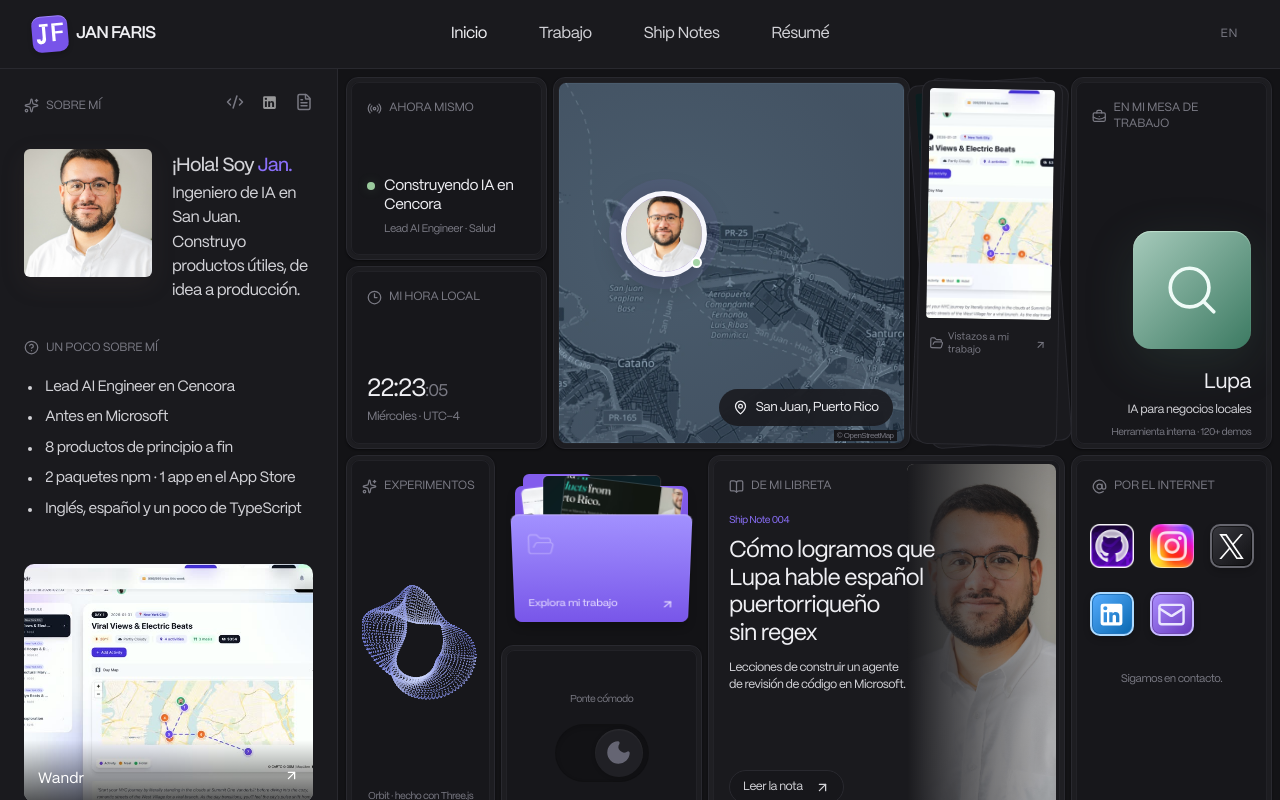
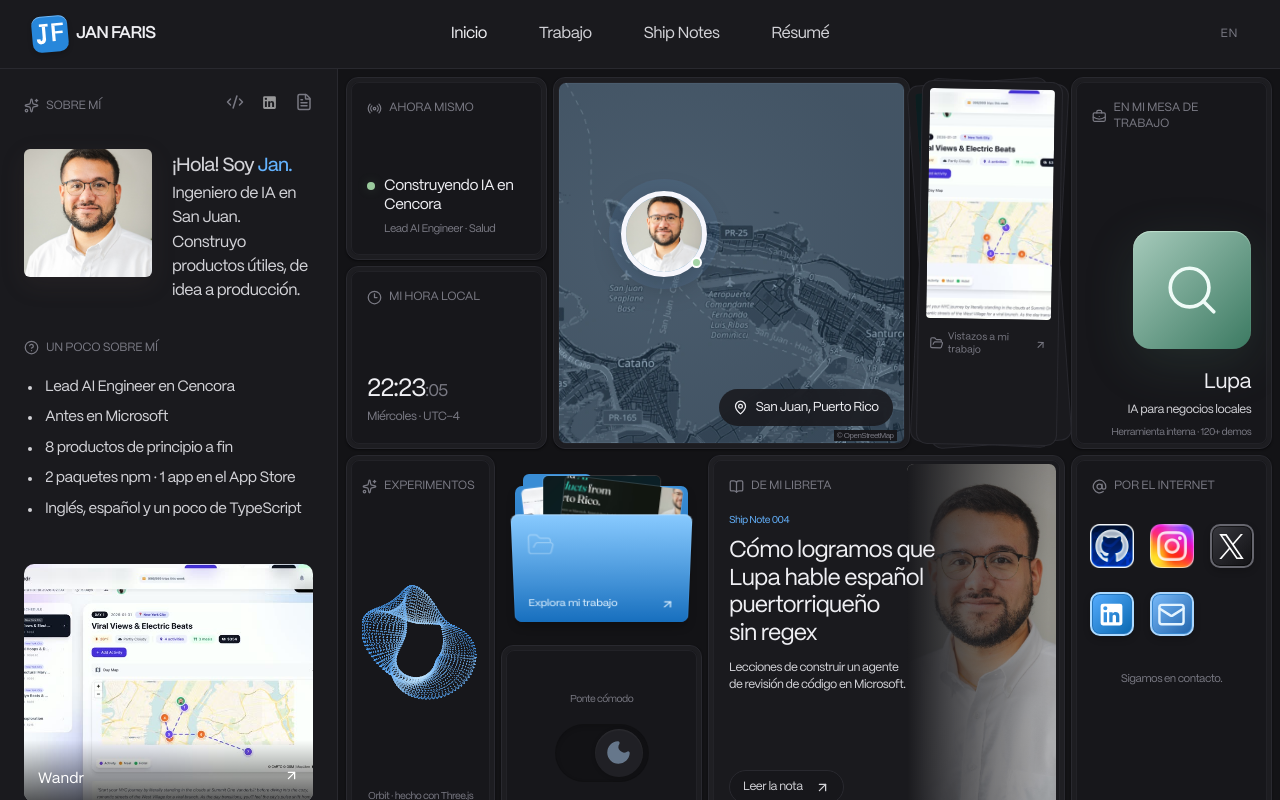
Before and after one commit to janfaris/jankfaris.com, a React (Vite) app: page /es in a window 1280 px wide. Built offline with nearby package versions, Linux system fonts and the light colour scheme.

Commit message:
Replace purple accents with a cool blue palette

```diff
--- a/src/App.css
+++ b/src/App.css
@@ -1,4 +1,4 @@
-/* Hallmark · macrostructure: Workbench portfolio · tone: technical-editorial · anchor hue: Atlantic indigo
+/* Hallmark · macrostructure: Workbench portfolio · tone: technical-editorial · anchor hue: Atlantic blue
  * pre-emit critique: P5 H5 E4 S5 R5 V5
  */
 
@@ -162,7 +162,7 @@ main:focus { outline: none; }
   border-top: 1px solid var(--hairline-strong);
   border-bottom: 1px solid var(--hairline-strong);
   overflow: hidden;
-  background: radial-gradient(ellipse at 50% 68%, rgba(94, 106, 210, 0.055), transparent 48%);
+  background: radial-gradient(ellipse at 50% 68%, rgba(40, 130, 220, 0.055), transparent 48%);
 }
 .tech-marquee::before,
 .tech-marquee::after {
@@ -172,7 +172,7 @@ main:focus { outline: none; }
   width: 24rem;
   height: 8rem;
   border-radius: 50%;
-  background: rgba(94, 106, 210, 0.065);
+  background: rgba(40, 130, 220, 0.065);
   filter: blur(72px);
   pointer-events: none;
 }
@@ -250,7 +250,7 @@ main:focus { outline: none; }
   border: 1px solid rgba(255,255,255,0.09);
   border-radius: 22px;
   background:
-    linear-gradient(145deg, rgba(255,255,255,0.06), transparent 42%, rgba(94,106,210,0.025)),
+    linear-gradient(145deg, rgba(255,255,255,0.06), transparent 42%, rgba(40,130,220,0.025)),
     rgba(12, 14, 18, 0.5);
   backdrop-filter: blur(24px) saturate(135%);
   -webkit-backdrop-filter: blur(24px) saturate(135%);
@@ -339,13 +339,13 @@ main:focus { outline: none; }
   height: 25px;
   display: grid;
   place-items: center;
-  border: 1px solid rgba(174,183,242,0.18);
+  border: 1px solid rgba(182,217,247,0.18);
   border-radius: 50%;
   font-family: var(--mono);
   font-size: 8px;
   font-weight: 650;
   letter-spacing: 0.02em;
-  color: #aeb7f2;
+  color: #b6d9f7;
 }
 .tech-mark-copy {
   position: relative;
@@ -399,17 +399,17 @@ main:focus { outline: none; }
   line-height: 1.45;
 }
 :root.light .tech-context {
-  border-top-color: rgba(72,83,196,0.09);
+  border-top-color: rgba(32,107,188,0.09);
   background: rgba(255,255,255,0.28);
 }
 :root.light .tech-rails {
   background:
-    linear-gradient(145deg, rgba(255,255,255,0.88), rgba(255,255,255,0.48) 48%, rgba(72,83,196,0.035)),
+    linear-gradient(145deg, rgba(255,255,255,0.88), rgba(255,255,255,0.48) 48%, rgba(32,107,188,0.035)),
     rgba(246,247,250,0.72);
-  border-color: rgba(72, 83, 196, 0.12);
+  border-color: rgba(32, 107, 188, 0.12);
   box-shadow:
     inset 0 1px 0 rgba(255,255,255,0.95),
-    0 14px 36px rgba(44, 49, 82, 0.08);
+    0 14px 36px rgba(44, 64, 82, 0.08);
 }
 @keyframes tech-scroll-left {
   from { transform: translate3d(0, 0, 0); }
@@ -883,7 +883,7 @@ main:focus { outline: none; }
   cursor: pointer;
   color: inherit;
 }
-.writing-row:hover { background: rgba(94, 106, 210, 0.05); }
+.writing-row:hover { background: rgba(40, 130, 220, 0.05); }
 .writing-row:first-child { border-top: 1px solid var(--hairline); }
 @media (max-width: 720px) {
   .writing-row { grid-template-columns: 1fr; gap: 8px; padding: 20px 16px; }
@@ -1066,7 +1066,7 @@ main:focus { outline: none; }
 .prose-link {
   color: var(--indigo);
   text-decoration: underline;
-  text-decoration-color: rgba(94, 106, 210, 0.4);
+  text-decoration-color: rgba(40, 130, 220, 0.4);
   text-underline-offset: 3px;
   transition: text-decoration-color 200ms ease;
 }
@@ -1095,7 +1095,7 @@ main:focus { outline: none; }
   cursor: pointer;
   color: inherit;
 }
-.list-row:hover { background: rgba(94, 106, 210, 0.05); }
+.list-row:hover { background: rgba(40, 130, 220, 0.05); }
 .list-row:first-child { border-top: 1px solid var(--hairline); }
 @media (max-width: 720px) {
   .list-row { grid-template-columns: 1fr; gap: 8px; padding: 20px 16px; }
@@ -1193,7 +1193,7 @@ main:focus { outline: none; }
   transition: background 300ms ease;
 }
 .exp-row:hover {
-  background: linear-gradient(90deg, rgba(94,106,210,0.055), transparent 72%);
+  background: linear-gradient(90deg, rgba(40,130,220,0.055), transparent 72%);
 }
 .exp-row:first-child { border-top: 1px solid var(--hairline); }
 @media (max-width: 720px) {
@@ -1250,7 +1250,7 @@ main:focus { outline: none; }
   height: 5px;
   border-radius: 50%;
   background: var(--indigo);
-  box-shadow: 0 0 10px rgba(94,106,210,0.6);
+  box-shadow: 0 0 10px rgba(40,130,220,0.6);
 }
 .experience-cta {
   display: inline-flex;
@@ -1558,7 +1558,7 @@ main:focus { outline: none; }
     transform var(--dur-base) var(--ease-out);
 }
 .contact-card:hover {
-  border-color: rgba(94, 106, 210, 0.45);
+  border-color: rgba(40, 130, 220, 0.45);
   transform: translateY(-2px);
 }
 .contact-card-primary {
@@ -1632,7 +1632,7 @@ main:focus { outline: none; }
   width: 22px;
   height: 1px;
   margin: 0 10px;
-  background: linear-gradient(90deg, rgba(94, 106, 210, 0.55), var(--hairline-strong));
+  background: linear-gradient(90deg, rgba(40, 130, 220, 0.55), var(--hairline-strong));
 }
 
 /* ============================================
@@ -1758,7 +1758,7 @@ main:focus { outline: none; }
   position: absolute;
   left: 7px; top: 0; bottom: 0;
   width: 1px;
-  background: linear-gradient(to bottom, rgba(94, 106, 210, 0.6), var(--hairline) 85%, transparent);
+  background: linear-gradient(to bottom, rgba(40, 130, 220, 0.6), var(--hairline) 85%, transparent);
 }
 .tl-stop {
   position: relative;
@@ -1841,7 +1841,7 @@ main:focus { outline: none; }
   border: 1px solid rgba(255,255,255,0.1);
   border-radius: 18px;
   background:
-    linear-gradient(145deg, rgba(255,255,255,0.075), transparent 44%, rgba(94,106,210,0.045)),
+    linear-gradient(145deg, rgba(255,255,255,0.075), transparent 44%, rgba(40,130,220,0.045)),
     rgba(16, 17, 22, 0.62);
   backdrop-filter: blur(18px) saturate(145%);
   -webkit-backdrop-filter: blur(18px) saturate(145%);
@@ -1854,7 +1854,7 @@ main:focus { outline: none; }
 }
 .resume-project:hover {
   transform: translateY(-3px);
-  border-color: rgba(174,183,242,0.28);
+  border-color: rgba(182,217,247,0.28);
 }
 .resume-project-head {
   display: flex;
@@ -1889,8 +1889,8 @@ main:focus { outline: none; }
 }
 :root.light .resume-project {
   background: rgba(255,255,255,0.72);
-  border-color: rgba(72,83,196,0.12);
-  box-shadow: inset 0 1px 0 #fff, 0 16px 40px rgba(44,49,82,0.06);
+  border-color: rgba(32,107,188,0.12);
+  box-shadow: inset 0 1px 0 #fff, 0 16px 40px rgba(44,64,82,0.06);
 }
 .resume-quotes {
   display: grid;
@@ -1904,7 +1904,7 @@ main:focus { outline: none; }
   min-height: 300px;
   padding: 30px;
   border-left: 2px solid var(--indigo);
-  background: linear-gradient(100deg, rgba(94,106,210,0.1), transparent 72%);
+  background: linear-gradient(100deg, rgba(40,130,220,0.1), transparent 72%);
 }
 .resume-quote p {
   font-family: var(--serif);
--- a/src/Dashboard.css
+++ b/src/Dashboard.css
@@ -3,8 +3,8 @@
 @font-face { font-family: 'Desk Mori'; src: url('/dashboard/fonts/mori-semibold.woff2') format('woff2'); font-weight: 600 900; font-display: swap; }
 body.dashboard-route { background: #131316; overflow: hidden; }
 body.dashboard-route::before { display: none; }
-.desk-shell { --desk-bg: #131316; --desk-panel: #17171b; --desk-profile: #1a1a1e; --desk-text: #d2d2d7; --desk-muted: #797983; --desk-border: #29292f; --desk-inner: #242429; --desk-accent: #8b70fb; --desk-strong: #efeff3; --desk-bubble: #252529; --desk-shadow: #0a0a0c; background: var(--desk-bg); color: var(--desk-text); font-family: 'Desk Mori', Arial, sans-serif; font-weight: 400; font-size: 15px; line-height: 1.5; letter-spacing: -.035em; height: 100dvh; position: fixed; inset: 0; display: flex; flex-direction: column; overflow: hidden; }
-.desk-shell[data-theme='light'] { --desk-bg: #fafbfc; --desk-panel: #fff; --desk-profile: #fff; --desk-text: #474b56; --desk-muted: #9699a1; --desk-border: #e4e5e9; --desk-inner: #f0f0f3; --desk-accent: #7554e2; --desk-strong: #30343f; --desk-bubble: #f2f2f5; --desk-shadow: #c2c3d128; }
+.desk-shell { --desk-bg: #131316; --desk-panel: #17171b; --desk-profile: #1a1a1e; --desk-text: #d2d2d7; --desk-muted: #797983; --desk-border: #29292f; --desk-inner: #242429; --desk-accent: #64b3ff; --desk-accent-ink: #102638; --desk-strong: #efeff3; --desk-bubble: #252529; --desk-shadow: #0a0a0c; background: var(--desk-bg); color: var(--desk-text); font-family: 'Desk Mori', Arial, sans-serif; font-weight: 400; font-size: 15px; line-height: 1.5; letter-spacing: -.035em; height: 100dvh; position: fixed; inset: 0; display: flex; flex-direction: column; overflow: hidden; }
+.desk-shell[data-theme='light'] { --desk-bg: #fafbfc; --desk-panel: #fff; --desk-profile: #fff; --desk-text: #474b56; --desk-muted: #9699a1; --desk-border: #e4e5e9; --desk-inner: #f0f0f3; --desk-accent: #1469c1; --desk-accent-ink: #fff; --desk-strong: #30343f; --desk-bubble: #f2f2f5; --desk-shadow: #c2c3d128; }
 .desk-shell *, .desk-shell *::before, .desk-shell *::after { box-sizing: border-box; }
 .desk-shell :where(button, input, textarea) { font: inherit; }
 .desk-shell button { cursor: pointer; }
@@ -15,7 +15,7 @@ body.dashboard-route::before { display: none; }
 .desk-skip:focus { transform: none; }
 .desk-header { display: flex; align-items: center; justify-content: space-between; height: 69px; min-height: 69px; padding: 0 32px; border-bottom: 1px solid var(--desk-border); background: var(--desk-profile); position: relative; z-index: 30; }
 .desk-wordmark { display: flex; align-items: center; gap: 8px; width: 160px; color: var(--desk-strong); font-weight: 600; font-size: 17px; letter-spacing: -.05em; }
-.desk-wordmark > span { display: grid; place-items: center; height: 36px; width: 36px; background: #7854e9; border-radius: 9px; color: white; box-shadow: inset 0 1px 0 #c4b5fc88, 0 2px 5px #0003; transform: rotate(-5deg); }
+.desk-wordmark > span { display: grid; place-items: center; height: 36px; width: 36px; background: #2787db; border-radius: 9px; color: white; box-shadow: inset 0 1px 0 #c2e1ff88, 0 2px 5px #0003; transform: rotate(-5deg); }
 .desk-header > nav { display: flex; align-items: center; gap: 52px; }
 .desk-header nav a { color: var(--desk-text); transition: color 180ms; font-size: 16px; }
 .desk-header nav a:hover, .desk-header nav a.is-active { color: var(--desk-strong); }
@@ -70,8 +70,8 @@ body.dashboard-route::before { display: none; }
 .desk-clock-seconds { font-size: 17px; color: var(--desk-muted); }
 .desk-clock-body > span { color: var(--desk-muted); font-size: 12px; text-transform: capitalize; }
 .desk-map-image { position: absolute; inset: 5px; width: calc(100% - 10px); height: calc(100% - 10px); object-fit: cover; border-radius: 7px; }
-.desk-map::after { content: ''; position: absolute; inset: 6px; background: radial-gradient(ellipse at 32% 43%, transparent 5%, #18162222 70%); pointer-events: none; }
-.desk-map-marker { position: absolute; left: 31%; top: 42%; width: 86px; height: 86px; border: 5px solid #f6f6fc; border-radius: 50%; transform: translate(-50%, -50%); z-index: 2; background: #a68ed7; box-shadow: 0 0 0 12px #9078df18, 0 8px 28px #0004; transition: transform 250ms; }
+.desk-map::after { content: ''; position: absolute; inset: 6px; background: radial-gradient(ellipse at 32% 43%, transparent 5%, #14202c22 70%); pointer-events: none; }
+.desk-map-marker { position: absolute; left: 31%; top: 42%; width: 86px; height: 86px; border: 5px solid #f6f6fc; border-radius: 50%; transform: translate(-50%, -50%); z-index: 2; background: #88b5d6; box-shadow: 0 0 0 12px #68acf118, 0 8px 28px #0004; transition: transform 250ms; }
 .desk-map-marker:hover { transform: translate(-50%, -50%) scale(1.08); }
 .desk-map-marker img { width: 100%; height: 100%; object-fit: cover; object-position: center 23%; border-radius: 50%; }
 .desk-map-marker span { position: absolute; width: 11px; height: 11px; right: 0; bottom: 4px; background: #a5d5a6; border: 2px solid white; border-radius: 50%; }
@@ -97,13 +97,13 @@ body.dashboard-route::before { display: none; }
 .desk-orbit-caption { font-size: 10px; color: var(--desk-muted); text-align: center; }
 .desk-folder-card { min-width: 0; display: flex; align-items: center; justify-content: center; padding: 22px 14px 8px; perspective: 1000px; }
 .desk-folder { position: relative; width: 100%; height: 100%; max-height: 136px; transform-style: preserve-3d; }
-.desk-folder-back { position: absolute; inset: 0; border-radius: 7px; background: linear-gradient(#835ded, #6940d0); box-shadow: 0 5px 10px #0002; }
-.desk-folder-back > span { position: absolute; top: -12px; left: 8px; width: 40%; height: 20px; background: #835ded; border-radius: 6px 6px 0 0; }
+.desk-folder-back { position: absolute; inset: 0; border-radius: 7px; background: linear-gradient(#398dd5, #1465b7); box-shadow: 0 5px 10px #0002; }
+.desk-folder-back > span { position: absolute; top: -12px; left: 8px; width: 40%; height: 20px; background: #398dd5; border-radius: 6px 6px 0 0; }
 .desk-folder-paper { position: absolute; left: 50%; width: 68%; height: 88%; object-fit: cover; object-position: top; top: -3%; border-radius: 5px; transform: translateX(-50%); box-shadow: 0 0 0 1px #ffffff22; transition: transform 450ms cubic-bezier(.2,.8,.2,1); }
 .desk-folder-paper.paper-0 { transform: translateX(-63%) rotate(-7deg); }
 .desk-folder-paper.paper-1 { transform: translate(-50%, -6px); }
 .desk-folder-paper.paper-2 { transform: translateX(-37%) rotate(7deg); }
-.desk-folder-front { position: absolute; bottom: 0; left: 0; right: 0; height: 86%; border-radius: 8px; background: linear-gradient(#a291ff, #7856e9); box-shadow: inset 0 1px 1px #d8caffaa, 0 8px 14px #0002; transform-origin: bottom; transform: rotateX(-25deg); transform-style: preserve-3d; transition: transform 450ms ease; padding: 18px 14px 12px; display: flex; flex-direction: column; justify-content: space-between; color: #e9e1ff; }
+.desk-folder-front { position: absolute; bottom: 0; left: 0; right: 0; height: 86%; border-radius: 8px; background: linear-gradient(#88caff, #176fbe); box-shadow: inset 0 1px 1px #ceeaffaa, 0 8px 14px #0002; transform-origin: bottom; transform: rotateX(-25deg); transform-style: preserve-3d; transition: transform 450ms ease; padding: 18px 14px 12px; display: flex; flex-direction: column; justify-content: space-between; color: #e4f4ff; }
 .desk-folder-front > svg { opacity: .35; }
 .desk-folder-front > span { display: flex; align-items: center; justify-content: space-between; font-size: 11px; letter-spacing: -.025em; }
 .desk-folder-card:hover .desk-folder-front { transform: rotateX(-42deg); }
@@ -113,9 +113,9 @@ body.dashboard-route::before { display: none; }
 .desk-theme { display: flex; flex-direction: column; align-items: center; justify-content: center; gap: 17px; }
 .desk-theme > span { font-size: 10px; color: var(--desk-muted); }
 .desk-theme-switch { width: 94px; height: 58px; border: 1px solid #0002; border-radius: 40px; background: #121215; padding: 4px; box-shadow: inset 0 2px 4px #0002; }
-.desk-theme-switch > span { height: 48px; width: 48px; border-radius: 50%; background: #202025; color: #656573; display: grid; place-items: center; transform: translateX(35px); box-shadow: 0 1px 4px #0003, inset 0 1px 2px #fff1; transition: transform 300ms ease, background 300ms ease; }
+.desk-theme-switch > span { height: 48px; width: 48px; border-radius: 50%; background: #202025; color: #66778b; display: grid; place-items: center; transform: translateX(35px); box-shadow: 0 1px 4px #0003, inset 0 1px 2px #fff1; transition: transform 300ms ease, background 300ms ease; }
 .desk-theme-switch.light { background: #f0f0f5; border-color: #e7e7ec; }
-.desk-theme-switch.light > span { transform: translateX(0); color: #9695a8; background: #fff; }
+.desk-theme-switch.light > span { transform: translateX(0); color: #96a5b5; background: #fff; }
 .desk-note { display: flex; flex-direction: column; background: var(--desk-profile); }
 .desk-note .desk-card-heading { position: relative; z-index: 2; }
 .desk-note-art { position: absolute; top: 8px; right: 8px; bottom: 8px; width: 42%; overflow: hidden; border-radius: 7px; opacity: .68; }
@@ -132,7 +132,7 @@ body.dashboard-route::before { display: none; }
 .desk-social-grid > a:hover, .desk-social-grid > button:hover { transform: translateY(-4px) rotate(-3deg); }
 .desk-social-grid img { width: 44px; height: 44px; object-fit: contain; }
 .desk-social-grid .desk-social-linkedin { color: white; border-radius: 10px; background: linear-gradient(135deg, #55acff, #0968b0); border: 2px solid #addaff; box-shadow: inset 0 0 0 1px #2274bc, 0 3px 7px #0003; }
-.desk-social-grid .desk-social-mail { color: #e9e6ff; border-radius: 10px; border: 2px solid #c8baff; background: linear-gradient(135deg, #ab8eff, #6739bd); box-shadow: inset 0 0 0 1px #7049b3, 0 3px 7px #0003; }
+.desk-social-grid .desk-social-mail { color: #e4f4ff; border-radius: 10px; border: 2px solid #abd5fb; background: linear-gradient(135deg, #78bafa, #2264ab); box-shadow: inset 0 0 0 1px #3686ce, 0 3px 7px #0003; }
 .desk-copy-status { display: block; margin-top: 35px; text-align: center; font-size: 11px; color: var(--desk-muted); }
 .desk-work-carousel { display: flex; flex-direction: column; }
 .desk-carousel-arrows { position: absolute; right: 15px; top: 15px; display: flex; }
@@ -193,10 +193,10 @@ body.dashboard-route::before { display: none; }
 .desk-lightbox-content > img { width: 100%; max-height: calc(100dvh - 210px); object-fit: contain; border-radius: 9px; }
 .desk-lightbox-close { position: fixed; right: 16px; top: 16px; display: grid; place-items: center; border: 0; color: #ccc; background: #202025; width: 42px; height: 42px; border-radius: 50%; z-index: 2; }
 .desk-lightbox-meta { display: flex; justify-content: space-between; width: 100%; align-items: center; margin: 14px 0 20px; font-size: 14px; }
-.desk-lightbox-meta a { display: flex; align-items: center; gap: 6px; color: #bca8ff; }
+.desk-lightbox-meta a { display: flex; align-items: center; gap: 6px; color: #92c9ff; }
 .desk-lightbox-thumbs { display: flex; gap: 8px; }
 .desk-lightbox-thumbs button { width: 72px; height: 50px; padding: 0; border: 2px solid transparent; border-radius: 6px; overflow: hidden; opacity: .45; }
-.desk-lightbox-thumbs button[aria-pressed='true'] { opacity: 1; border-color: #b7a6ff; }
+.desk-lightbox-thumbs button[aria-pressed='true'] { opacity: 1; border-color: #78bdff; }
 .desk-lightbox-thumbs img { height: 100%; width: 100%; object-fit: cover; }
 
 @media (max-width: 1279px) and (min-width: 981px) {
@@ -351,3 +351,6 @@ body.dashboard-route::before { display: none; }
 
 .desk-social-grid .desk-social-x { border: 2px solid #66666e; border-radius: 10px; background: linear-gradient(135deg, #38383e, #111114); box-shadow: inset 0 0 0 1px #0008, 0 3px 7px #0003; }
 .desk-social-grid .desk-social-x img { width: 25px; height: 25px; filter: invert(1); }
+
+/* Recolor the custom GitHub tile to the dashboard's blue accent. */
+.desk-social-grid a[aria-label='GitHub'] img { filter: hue-rotate(-50deg); }
--- a/src/DashboardGuide.css
+++ b/src/DashboardGuide.css
@@ -39,7 +39,7 @@
   height: 5px;
   margin-left: auto;
   border-radius: 50%;
-  background: var(--desk-accent, #b0b3ff);
+  background: var(--desk-accent, #9acfff);
 }
 
 .dashboard-guide__conversation {
@@ -86,7 +86,7 @@
   margin: 0;
   padding: 9px 12px;
   border-radius: 12px 12px 3px 12px;
-  background: color-mix(in srgb, var(--desk-accent, #b0b3ff) 13%, transparent);
+  background: color-mix(in srgb, var(--desk-accent, #9acfff) 13%, transparent);
   color: var(--desk-text, #efefeb);
   white-space: pre-wrap;
   overflow-wrap: anywhere;
@@ -172,7 +172,7 @@
   transition: border-color 150ms ease;
 }
 
-.dashboard-guide__form:focus-within { border-color: var(--desk-accent, #b0b3ff); }
+.dashboard-guide__form:focus-within { border-color: var(--desk-accent, #9acfff); }
 
 .dashboard-guide__form textarea {
   flex: 1;
@@ -203,8 +203,8 @@
   height: 40px;
   border: 0;
   border-radius: 6px;
-  background: var(--desk-accent, #b0b3ff);
-  color: #171915;
+  background: var(--desk-accent, #9acfff);
+  color: var(--desk-accent-ink, #102638);
   cursor: pointer;
   transition: opacity 150ms ease, transform 150ms ease;
 }
@@ -219,7 +219,7 @@
 
 .dashboard-guide button:focus-visible,
 .dashboard-guide a:focus-visible {
-  outline: 2px solid var(--desk-accent, #b0b3ff);
+  outline: 2px solid var(--desk-accent, #9acfff);
   outline-offset: 3px;
 }
 
--- a/src/HeroField.tsx
+++ b/src/HeroField.tsx
@@ -156,8 +156,8 @@ export function HeroField({ lang = 'en', interactive = true }: { lang?: Lang; in
               float d = length(gl_PointCoord - .5);
               alpha = 1.0 - smoothstep(.26, .5, d);
             }
-            vec3 darkInk = mix(vec3(.46, .50, .86), vec3(.82, .86, 1.0), clamp(vLight, 0.0, 1.0));
-            vec3 lightInk = mix(vec3(.23, .24, .62), vec3(.43, .46, .80), clamp(vLight, 0.0, 1.0));
+            vec3 darkInk = mix(vec3(.27, .60, .94), vec3(.76, .90, 1.0), clamp(vLight, 0.0, 1.0));
+            vec3 lightInk = mix(vec3(.08, .35, .70), vec3(.25, .54, .85), clamp(vLight, 0.0, 1.0));
             vec3 color = mix(darkInk, lightInk, uLight);
             gl_FragColor = vec4(color, alpha * mix(.55 + vDepth * .38, .16 + vDepth * .15, uLine));
           }
--- a/src/index.css
+++ b/src/index.css
@@ -16,15 +16,15 @@
   --text-dim:  oklch(74% 0.018 265);
   --text-mute: oklch(61% 0.026 265);
 
-  /* Atlantic indigo — the single interaction accent */
-  --indigo:      oklch(58% 0.16 275);
-  --indigo-soft: oklch(69% 0.13 275);
-  --indigo-deep: oklch(51% 0.17 275);
+  /* Atlantic blue — the single interaction accent */
+  --indigo:      #4195f5;
+  --indigo-soft: #78b8ff;
+  --indigo-deep: #1e64bc;
   /* Peak colour for the dot-map glint. On the dark canvas a lit dot reads by
      getting brighter; on the light canvas it has to get deeper instead. */
-  --glint:       oklch(74% 0.14 275);
+  --glint:       #80bdff;
   --accent-ink:  oklch(98% 0.004 265);
-  --focus:       oklch(76% 0.15 275);
+  --focus:       #80bdff;
 
   /* Hairlines */
   --hairline:        oklch(93% 0.006 265 / 0.08);
@@ -67,12 +67,12 @@
   --text-dim:  oklch(42% 0.018 265);
   --text-mute: oklch(53% 0.024 265);
 
-  --indigo:      oklch(50% 0.18 275);
-  --indigo-soft: oklch(58% 0.16 275);
-  --indigo-deep: oklch(43% 0.18 275);
-  --glint:       oklch(38% 0.20 275);
+  --indigo:      #246cca;
+  --indigo-soft: #2c73bc;
+  --indigo-deep: #155bad;
+  --glint:       #205fa8;
   --accent-ink:  oklch(99% 0.003 265);
-  --focus:       oklch(46% 0.2 275);
+  --focus:       #205fa8;
 
   --hairline:        oklch(16% 0.008 265 / 0.08);
   --hairline-strong: oklch(16% 0.008 265 / 0.14);
@@ -105,8 +105,8 @@ body::before {
   position: fixed; inset: 0;
   pointer-events: none;
   background-image:
-    radial-gradient(circle at 20% 10%, rgba(94, 106, 210, 0.05), transparent 50%),
-    radial-gradient(circle at 80% 90%, rgba(94, 106, 210, 0.03), transparent 60%);
+    radial-gradient(circle at 20% 10%, rgba(40, 130, 220, 0.05), transparent 50%),
+    radial-gradient(circle at 80% 90%, rgba(40, 130, 220, 0.03), transparent 60%);
   z-index: 0;
 }
 :root.light body::before { display: none; }
```
Also changed, not shown: 2 other files (tests, documents, lock files or other folders).
